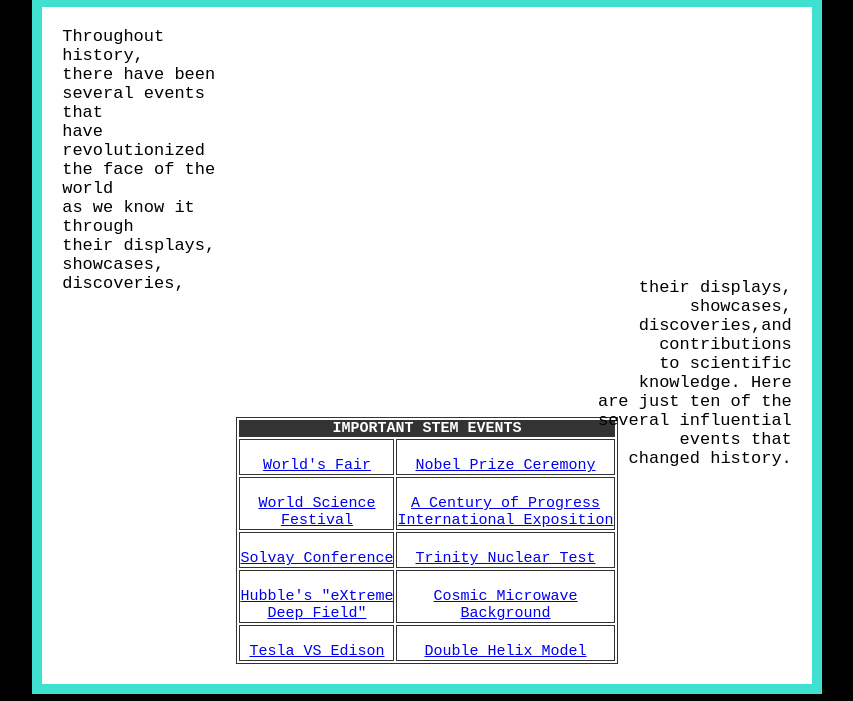
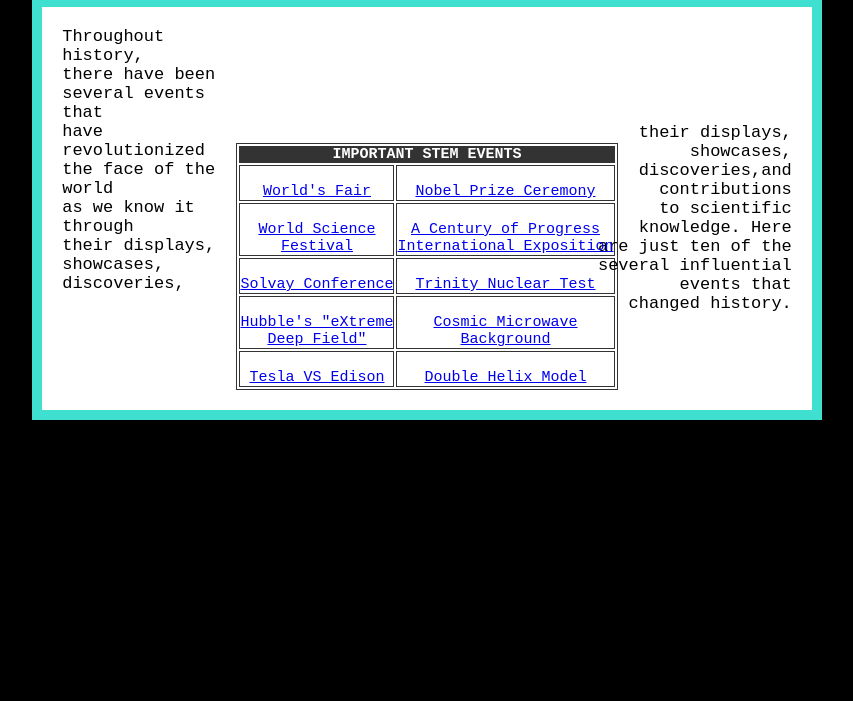
Before and after one commit to JillianRayca973/teamcareers2, a website: page views/event.html in a window 1280 px wide. Shown: the part 99-800 px from the top of the page, without its empty margins (213-1066 px from the left). Drawn offline with Linux system fonts and the light colour scheme; files that its build step writes are made by us from their sources; a web font is replaced by a local one.

Commit message:
Update event.html

```diff
--- a/views/event.html
+++ b/views/event.html
@@ -26,13 +26,13 @@
   <div style="background-color:white;width: 60%;border-width: thick;color:black;padding:20px;border:10px solid turquoise;
   margin-right: auto;margin-left:auto;font-family: monospace;font-size: 15px">
    <p style="color: black;font-size: 17px ;font-family: monospace; text-align: left;width:22% ">Throughout history, <br>there have been <br>several events that<br>have revolutionized<br>the face of the world<br>as we know it through<br>their displays,<br>showcases,<br>discoveries,</p>
-   <p style="color: black; font-size: 17px;margin-top: -2% ;font-family: monospace; text-align: right;">their displays,<br>showcases,<br>discoveries,and<br> contributions<br> to scientific<br> knowledge. Here <br>are just ten of the<br> several influential <br>events that<br> changed history.</p>
+   <p style="color: black; font-size: 17px;margin-top: -170px ;font-family: monospace; text-align: right;">their displays,<br>showcases,<br>discoveries,and<br> contributions<br> to scientific<br> knowledge. Here <br>are just ten of the<br> several influential <br>events that<br> changed history.</p>
 
   <style>
     table,
       td {
           border: 1px solid #333;
-          margin-top: -7%;
+          margin-top: -170px;
       }
       tbody{
         font-size: 15px;
```
